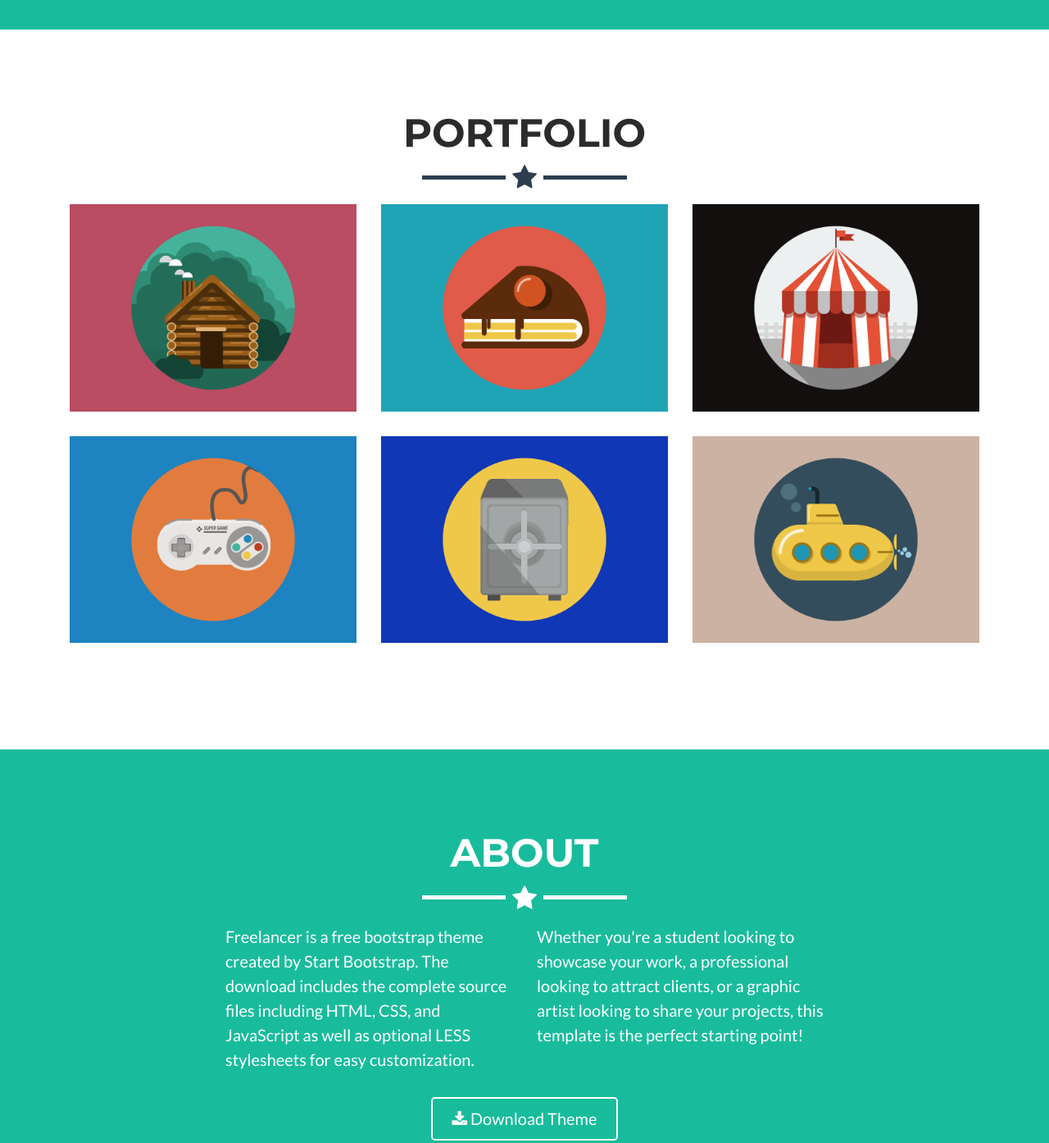
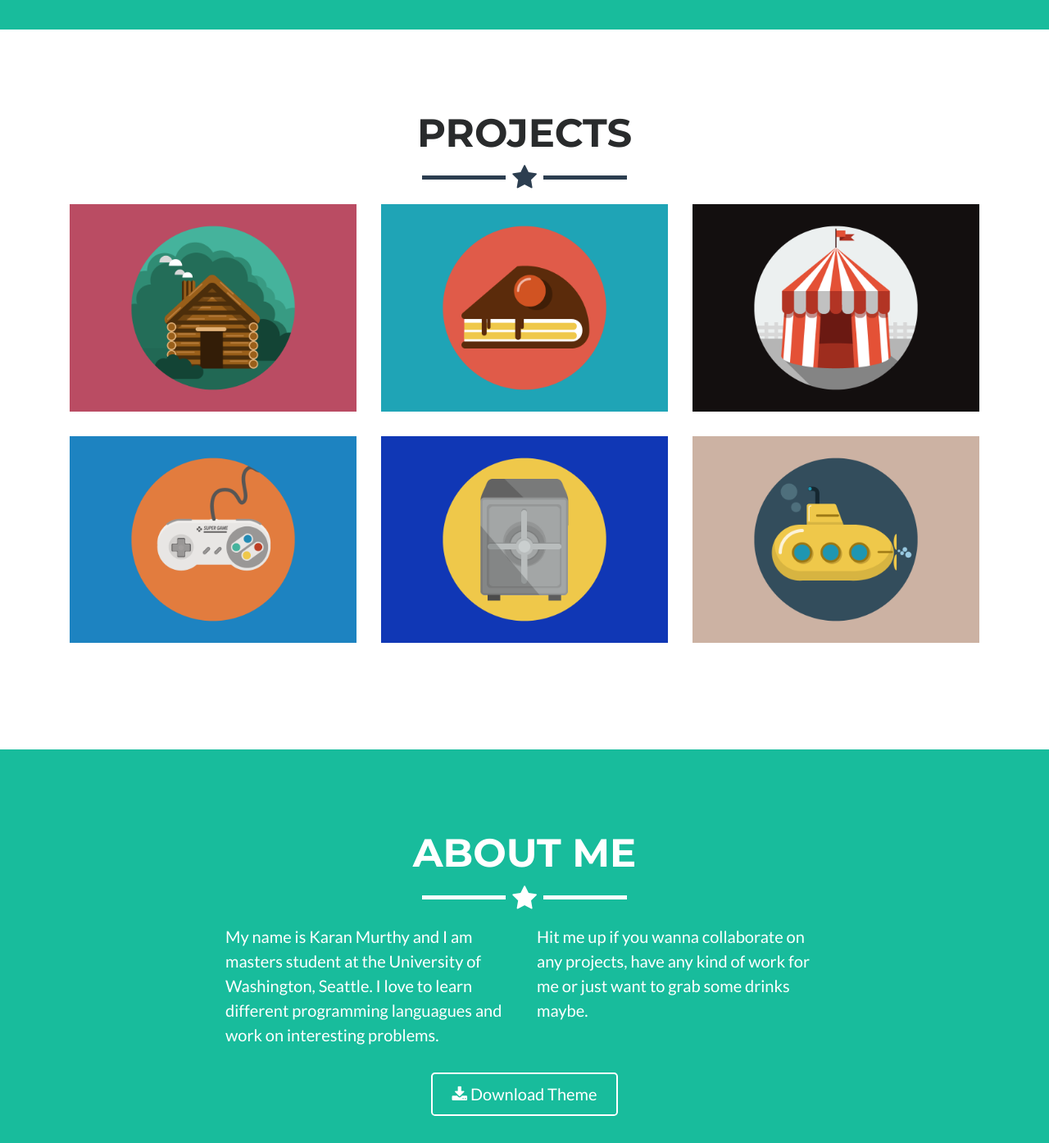
Before and after one commit to karanmurthy7/karanmurthy7.github.io, a plain HTML site: page index.html in a window 1280 px wide. Shown: the part 860-2254 px from the top of the page at 82% size. Drawn offline with nearby package versions, Linux system fonts and the light colour scheme; a script that the page names is missing.

Commit message:
updated index.html

```diff
--- a/index.html
+++ b/index.html
@@ -76,7 +76,7 @@
     <!-- Portfolio Grid Section -->
     <section id="portfolio">
         <div class="container">
-            <h2 class="text-center">Portfolio</h2>
+            <h2 class="text-center">Projects</h2>
             <hr class="star-primary">
             <div class="row">
                 <div class="col-sm-4 portfolio-item">
@@ -146,14 +146,14 @@
     <!-- About Section -->
     <section class="success" id="about">
         <div class="container">
-            <h2 class="text-center">About</h2>
+            <h2 class="text-center">About Me</h2>
             <hr class="star-light">
             <div class="row">
                 <div class="col-lg-4 offset-lg-2">
-                    <p>Freelancer is a free bootstrap theme created by Start Bootstrap. The download includes the complete source files including HTML, CSS, and JavaScript as well as optional LESS stylesheets for easy customization.</p>
+                    <p>My name is Karan Murthy and I am masters student at the University of Washington, Seattle. I love to learn different programming languagues and work on interesting problems.</p>
                 </div>
                 <div class="col-lg-4">
-                    <p>Whether you're a student looking to showcase your work, a professional looking to attract clients, or a graphic artist looking to share your projects, this template is the perfect starting point!</p>
+                    <p>Hit me up if you wanna collaborate on any projects, have any kind of work for me or just want to grab some drinks maybe.</p>
                 </div>
                 <div class="col-lg-8 offset-lg-2 text-center">
                     <a href="#" class="btn btn-lg btn-outline">
```
